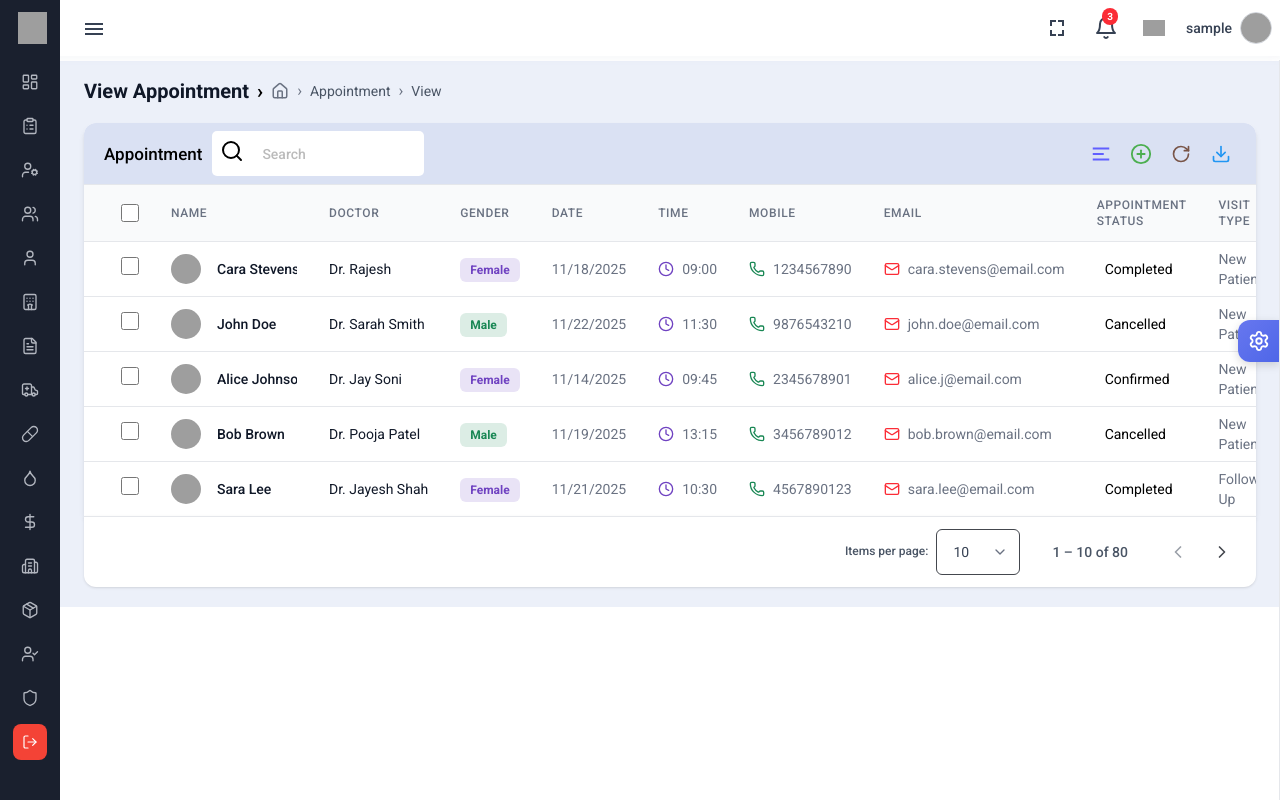
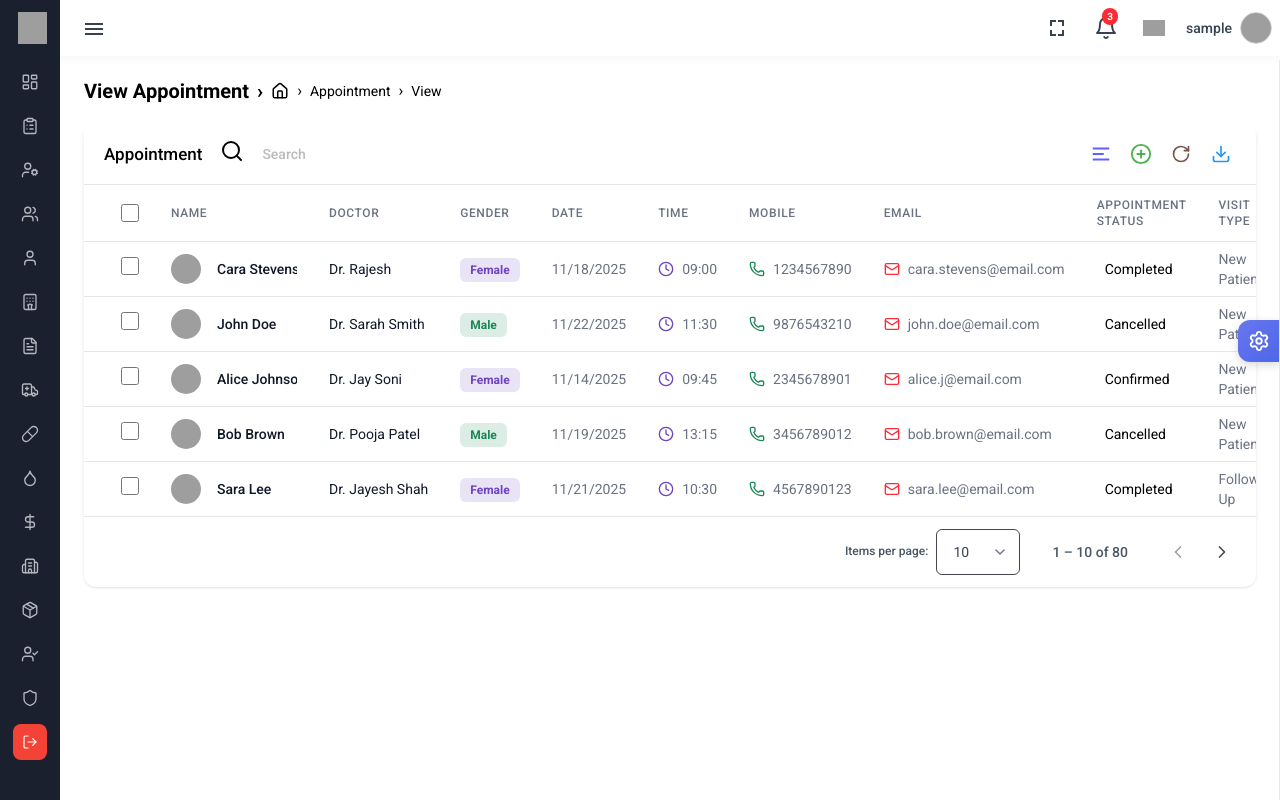
Before and after one commit to irfanshah35/Hospital-System, a Next.js app: page /appointment/view-appointment in a window 1280 px wide. Built offline with nearby package versions, Linux system fonts and the light colour scheme; sample sign-in values are in the browser's storage; grey boxes are pictures that could not be loaded.

Commit message:
fix: remove background color from appointment components for consistency

```diff
--- a/src/components/appointments/view-appointments/index.tsx
+++ b/src/components/appointments/view-appointments/index.tsx
@@ -203,16 +203,16 @@ export default function ViewAppointments() {
 
     return (
         <>
-            <div className='px-4 sm:px-6 py-[20px] bg-[#ECF0F9] mt-0'>
-                <div className="flex items-center justify-between bg-[#ECF0F9] relative top-[-5px]">
-                    <div className="flex items-center space-x-2 text-gray-700">
-                        <h1 className="text-[20px] font-semibold text-gray-900">View Appointment</h1>
-                        <span className="text-[20px] text-black font-bold">›</span>
-                        <Home size={18} className="text-gray-500" />
-                        <span className="text-gray-500">›</span>
-                        <span className="text-gray-600 text-sm">Appointment</span>
-                        <span className="text-gray-500">›</span>
-                        <span className="text-gray-600 text-sm">View</span>
+            <div className='px-4 sm:px-6 py-[20px] mt-0'>
+                <div className="flex items-center justify-between relative top-[-5px]">
+                    <div className="flex items-center space-x-2 ">
+                        <h1 className="text-[20px] font-semibold">View Appointment</h1>
+                        <span className="text-[20px]  font-bold">›</span>
+                        <Home size={18} className="" />
+                        <span className="">›</span>
+                        <span className=" text-sm">Appointment</span>
+                        <span className="">›</span>
+                        <span className=" text-sm">View</span>
                     </div>
                 </div>
 
@@ -222,7 +222,7 @@ export default function ViewAppointments() {
                     <div className="max-w-full ">
                         <div className="bg-white rounded-t-xl shadow-md overflow-hidden">
                             {/* Header */}
-                            <div className="pr-[15px] pl-[20px] py-[8px] bg-[#DAE1F3] border-b border-gray-200 flex items-center">
+                            <div className="pr-[15px] pl-[20px] py-[8px] border-b border-gray-200 flex items-center">
                                 <div className='flex items-center flex-[35%]'>
                                     <h1 className="m-0 text-[17px] leading-[28px] pr-[10px] font-medium">Appointment</h1>
                                     <label className='relative'>
@@ -323,7 +323,7 @@ export default function ViewAppointments() {
                             <div className='overflow-auto scrollbar-hide'>
                                 <div className="overflow-x-auto scrollbar-hide">
                                     <table className="min-w-full divide-y divide-gray-200">
-                                        <thead className="bg-gray-50">
+                                        <thead className="bg-white">
                                             <tr className='ml-[24px]'>
                                                 <th scope="col" className="px-4 py-3 pl-[37px] text-left text-xs font-medium text-gray-500 uppercase tracking-wider">
                                                     <div className="flex items-center">
--- a/src/components/doctor-appointment/index.tsx
+++ b/src/components/doctor-appointment/index.tsx
@@ -154,16 +154,16 @@ export default function DoctorAppointment() {
     return (
 
 
-        <div className='px-4 sm:px-6 lg:px-8 py-3 bg-[#ECF0F9]'>
-            <div className="flex items-center justify-between bg-[#ECF0F9] pb-3">
-                <div className="flex items-center space-x-2 text-gray-700">
-                    <h1 className="text-lg font-semibold text-gray-900">Appointment Calendar</h1>
-                    <span className="text-gray-500">›</span>
-                    <Home size={18} className="text-gray-500" />
-                    <span className="text-gray-500">›</span>
-                    <span className="text-gray-600">Appointment</span>
-                    <span className="text-gray-500">›</span>
-                    <span className="text-gray-600">Calendar</span>
+        <div className='px-4 sm:px-6 lg:px-8 py-3 '>
+            <div className="flex items-center justify-between pb-3">
+                <div className="flex items-center space-x-2">
+                    <h1 className="text-lg font-semibold">Appointment Calendar</h1>
+                    <span className="">›</span>
+                    <Home size={18} className="" />
+                    <span className="">›</span>
+                    <span className="">Appointment</span>
+                    <span className="">›</span>
+                    <span className="">Calendar</span>
                 </div>
             </div>
 
```
